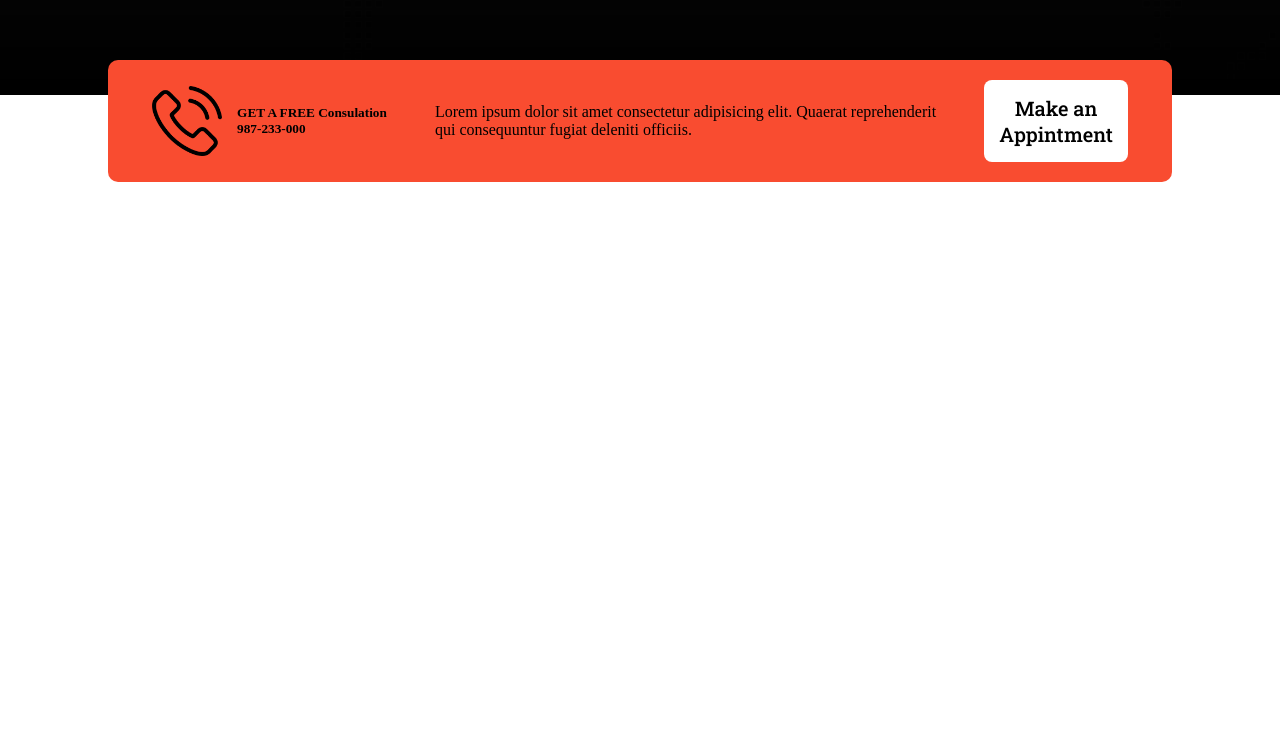
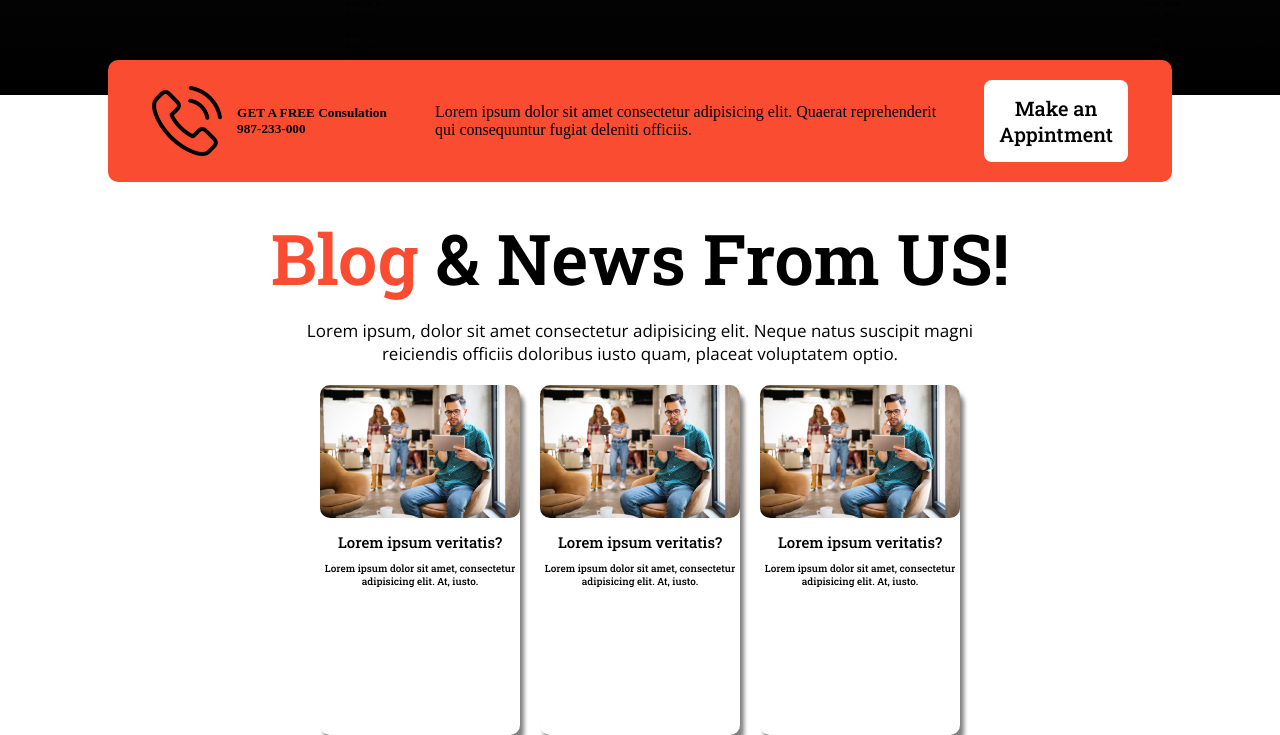
Before and after one commit to Forhad5194/Agency-web, a plain HTML site: page index.html in a window 1280 px wide. Shown: the part 1554-2289 px from the top of the page. Before the commit the page ends 1736 px from the top, so only its background shows below. Drawn offline with nearby package versions, Linux system fonts and the light colour scheme.

Commit message:
blag part

```diff
--- a/Asstes/Css/style.css
+++ b/Asstes/Css/style.css
@@ -207,3 +207,64 @@
     cursor: pointer;
 }
 /* Service info part css end  */
+/* blog part css part start  */
+.blog-container{
+    width: 80%;
+    margin: auto;
+}
+.blog-info h6{
+    font-size: 70px;
+    font-weight: 600;
+    font-family: 'Roboto Slab', serif ;
+    color: black;
+    text-align: center;
+    margin-top: 30px ;
+
+}
+.blog-info h6 span{
+    color: #F94C30;
+}
+.blog-info p{
+    font-size: 17px;
+    font-weight: 300;
+    font-family: 'Open Sans', sans-serif;
+    color: black;
+    text-align: center;
+    margin-top: 15px;
+}
+.blog-card{
+    width: 200px;
+    height: 350px;
+    box-shadow: 4px 8px 4px gray;
+    border-radius: 10px;
+
+
+}
+.blog-cards{
+    display: flex;
+    justify-content: center;
+    gap: 20px;
+    margin-top: 20px;
+    cursor: pointer;
+}
+.b-img{
+    width: 100%;
+    border-radius: 10px;
+}
+.b-card h5{
+    font-size: 15px;
+    font-weight: 400;
+    font-family:'Roboto Slab', serif ;
+    color: black;
+    text-align: center;
+    margin-top: 10px;
+}
+.b-card p{
+    font-size: 10px;
+    font-weight: 400;
+    font-family:'Roboto Slab', serif ;
+    color: black;
+    text-align: center;
+    margin-top: 10px;
+}
+/* blog part css part  End   */
--- a/index.html
+++ b/index.html
@@ -112,6 +112,40 @@
             </div>
         </section>
         <!-- service info part End -->
+        <!-- blog part start -->
+            <section>
+                <div class="blog-container">
+                    <div class="blog-info">
+                        <h6> <span>Blog </span>& News From US!</h6>
+                        <p>Lorem ipsum, dolor sit amet consectetur adipisicing elit. Neque natus suscipit magni <br>   reiciendis officiis doloribus iusto quam,
+                             placeat voluptatem optio.</p>
+                    </div>
+                 <div class="blog-cards">
+                    <div class="blog-card">
+                        <div class="b-card">
+                            <img class="b-img" src="./Asstes/img/image/blog-1.jpg" alt="imges">
+                            <h5>Lorem ipsum veritatis?</h5>
+                            <p>Lorem ipsum dolor sit amet, consectetur adipisicing elit. At, iusto.</p>
+                        </div>
+                    </div>
+                    <div class="blog-card">
+                        <div class="b-card">
+                            <img class="b-img" src="./Asstes/img/image/blog-1.jpg" alt="imges">
+                            <h5>Lorem ipsum veritatis?</h5>
+                            <p>Lorem ipsum dolor sit amet, consectetur adipisicing elit. At, iusto.</p>
+                        </div>
+                    </div>
+                    <div class="blog-card">
+                        <div class="b-card">
+                            <img class="b-img" src="./Asstes/img/image/blog-1.jpg" alt="imges">
+                            <h5>Lorem ipsum veritatis?</h5>
+                            <p>Lorem ipsum dolor sit amet, consectetur adipisicing elit. At, iusto.</p>
+                        </div>
+                    </div>
+                 </div>
+                </div>
+            </section>
+        <!-- blog part  End  -->
     </main>
     <footer>
 
```
